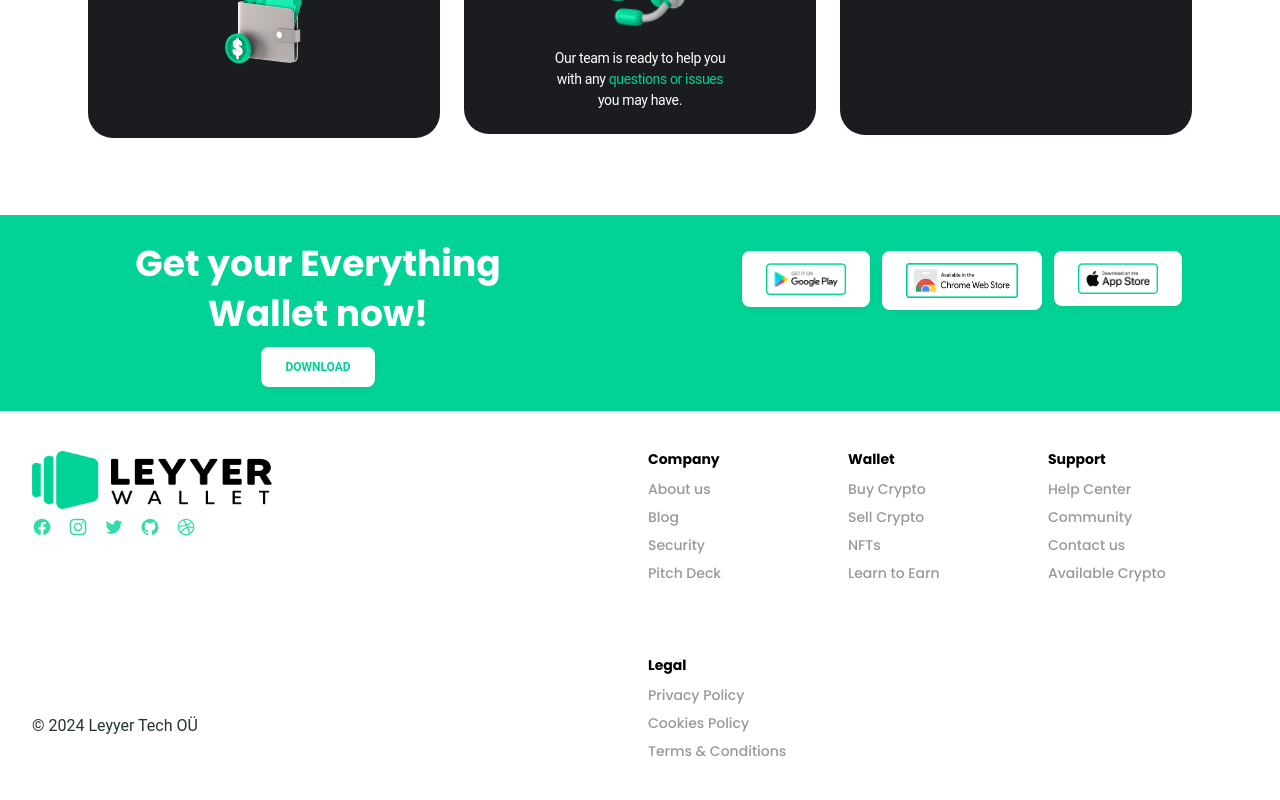
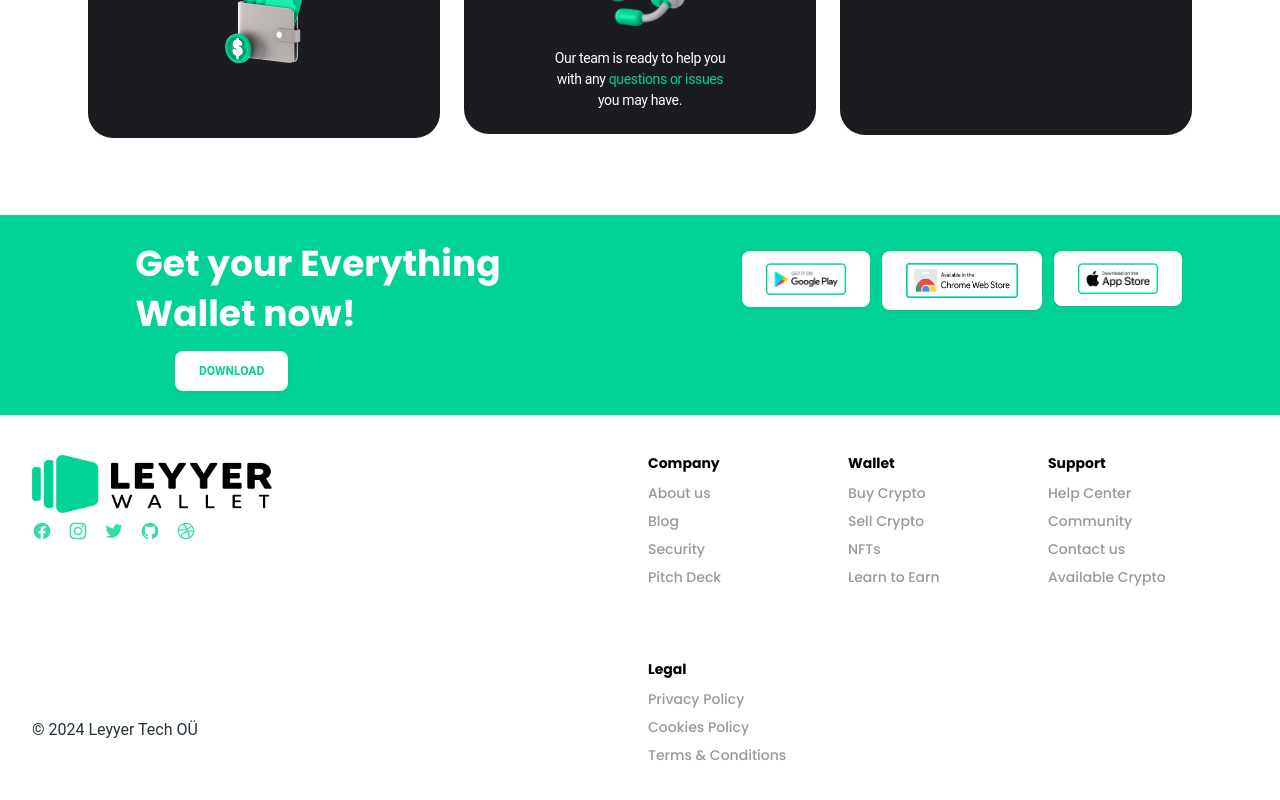
Before and after one commit to leyyerwallet/leyyer-landing-page, a React (Vite) app: page / in a window 1280 px wide. Shown: the part 3227-4027 px from the top of the page. Built offline with nearby package versions, Linux system fonts and the light colour scheme; a web font is replaced by a local one.

Commit message:
second commit

```diff
--- a/src/components/Links/Links.tsx
+++ b/src/components/Links/Links.tsx
@@ -8,16 +8,16 @@
         <div className="container max-w-full max-h-full mt-20  bg-[#00D395]">
             <div className="grid grid-cols-1 md:grid-cols-2  gap-2 place-content-start">
 
-                <div className="mx-4 my-2 p-4 text-center md:text-center">
+                <div className="mx-4 my-2 p-4 flex flex-col items-center">
                     <Typography
                         placeholder={undefined}
                         variant="h2"
                         color="white"
                         className="font-poppins font-bold text-2xl md:text-4xl md:leading-[50px] mb-1"
                     >
-                        Get your Everything <br/> Wallet now!
+                        <div>Get your Everything</div> <div> Wallet now! </div>
                     </Typography>
-                    <div className="mt-2">
+                    <div className="mt-2 w-2/4">
                         <Button
                             placeholder={undefined}
                             color="white"
```
